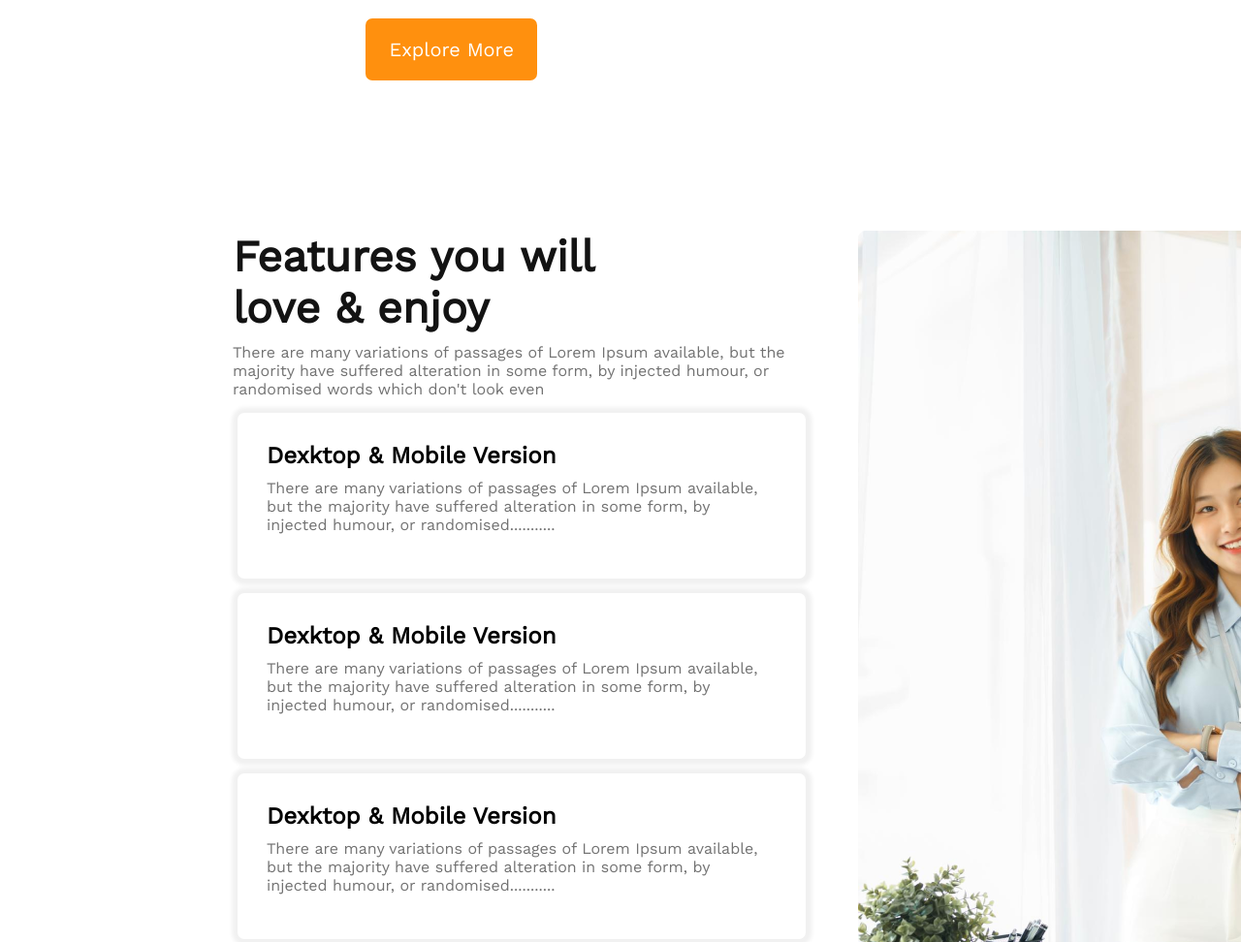
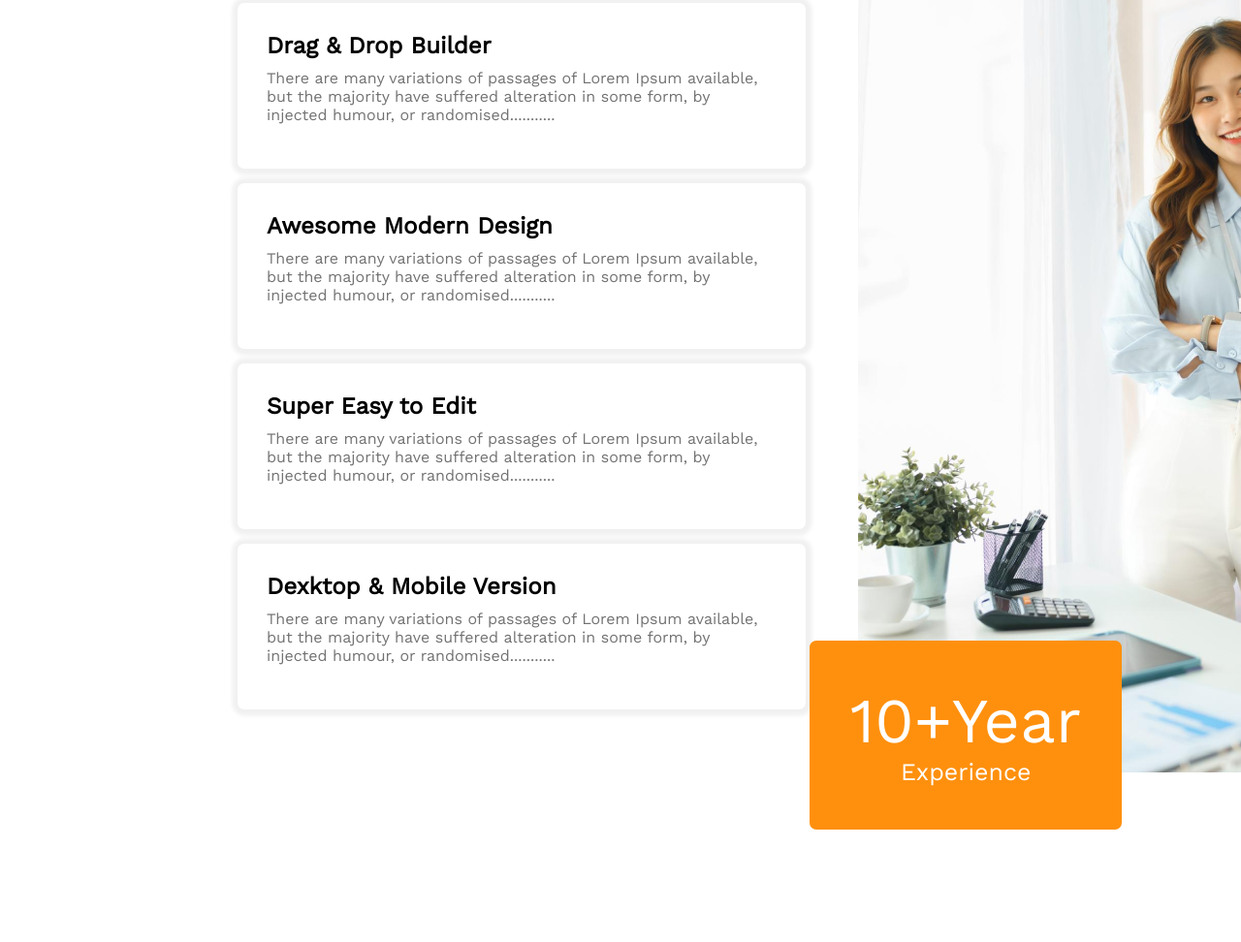
Before and after one commit to mohammadibrahim20/assignment-two-2023, a plain HTML site: page index.html in a window 1280 px wide. Shown: the part 2384-3356 px from the top of the page at 97% size. Drawn offline with nearby package versions, Linux system fonts and the light colour scheme.

Commit message:
desktop Version complet

```diff
--- a/index.html
+++ b/index.html
@@ -65,15 +65,15 @@
                 </div>
                 <div class="skill-list">
                     <div class="skill-item">
-                        <h2 class="header-two">Dexktop & Mobile Version</h2>
+                        <h2 class="header-two">Drag & Drop Builder</h2>
                         <p class="skill-paragraph">There are many variations of passages of Lorem Ipsum available, but the majority have suffered alteration in some form, by injected humour, or randomised...........</p>
                     </div>
                     <div class="skill-item">
-                        <h2 class="header-two">Dexktop & Mobile Version</h2>
+                        <h2 class="header-two">Awesome Modern Design</h2>
                         <p class="skill-paragraph">There are many variations of passages of Lorem Ipsum available, but the majority have suffered alteration in some form, by injected humour, or randomised...........</p>
                     </div>
                     <div class="skill-item">
-                        <h2 class="header-two">Dexktop & Mobile Version</h2>
+                        <h2 class="header-two">Super Easy to Edit</h2>
                         <p class="skill-paragraph">There are many variations of passages of Lorem Ipsum available, but the majority have suffered alteration in some form, by injected humour, or randomised...........</p>
                     </div>
                     <div class="skill-item">
@@ -84,6 +84,9 @@
             </div>
             <div class="arcitect-img">
                 <img src="images/architect.png" alt="">
+
+                <button class="btn-two"> <span id="year">10+Year</span> <br> Experience</button>
+
             </div>
 
 
@@ -141,10 +144,12 @@
         </section>
         <!-- Sponsor Section end -->
     </main>
+    <!-- Footer Section Start -->
     <footer>
         <div class="footer-container">
             <p>All rights reserved copyright@2023 startup landing page design</p>
         </div>
     </footer>
+    <!-- Footer Section end -->
 </body>
 </html>
--- a/style.css
+++ b/style.css
@@ -103,7 +103,6 @@
 .feuture-container{
     display: flex;
     justify-content: center;
-    flex-wrap: wrap;
     align-items: center;
     padding: 85px 300px;
 }
@@ -141,6 +140,22 @@
 }
 
 /* Skill */
+.btn-two{
+    padding: 45px 42px;
+    background-color: #FF900E;
+    Font-size: 25px;
+    font-weight: 500;
+    color: #FFFFFF;
+    border: none;
+    border-radius: 7px;
+    position: relative;
+    left: -50px;
+    top: -140px;
+}
+#year{
+    font-size: 65px;
+}
+
 
 .skill-container{
     display: flex;
@@ -189,7 +204,7 @@
 /* Achivement Container Start  */
 
 .service-container{
-    margin-top: 130px;
+    margin-top: 10px;
     margin-left: 240px;
     margin-right: 240px;
     margin-bottom: 180px;
```
